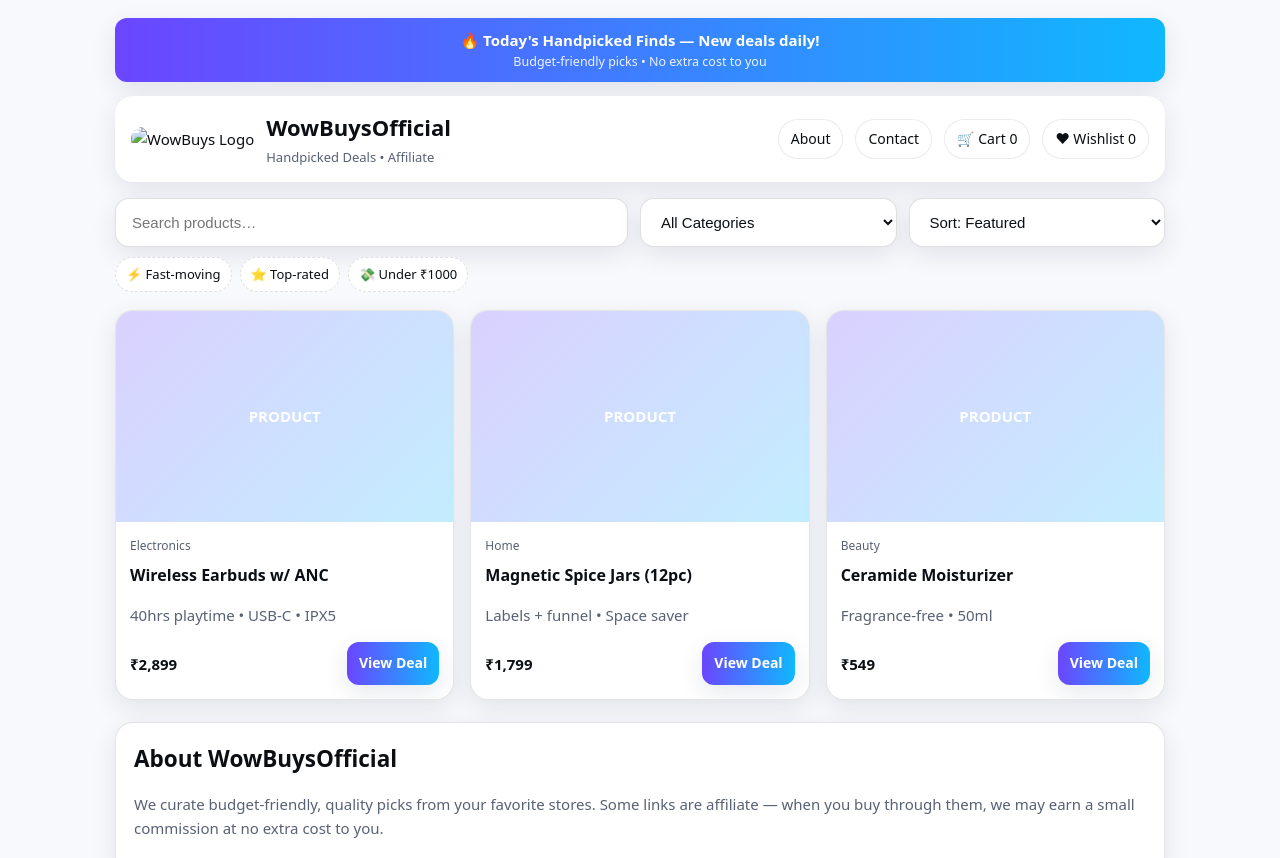
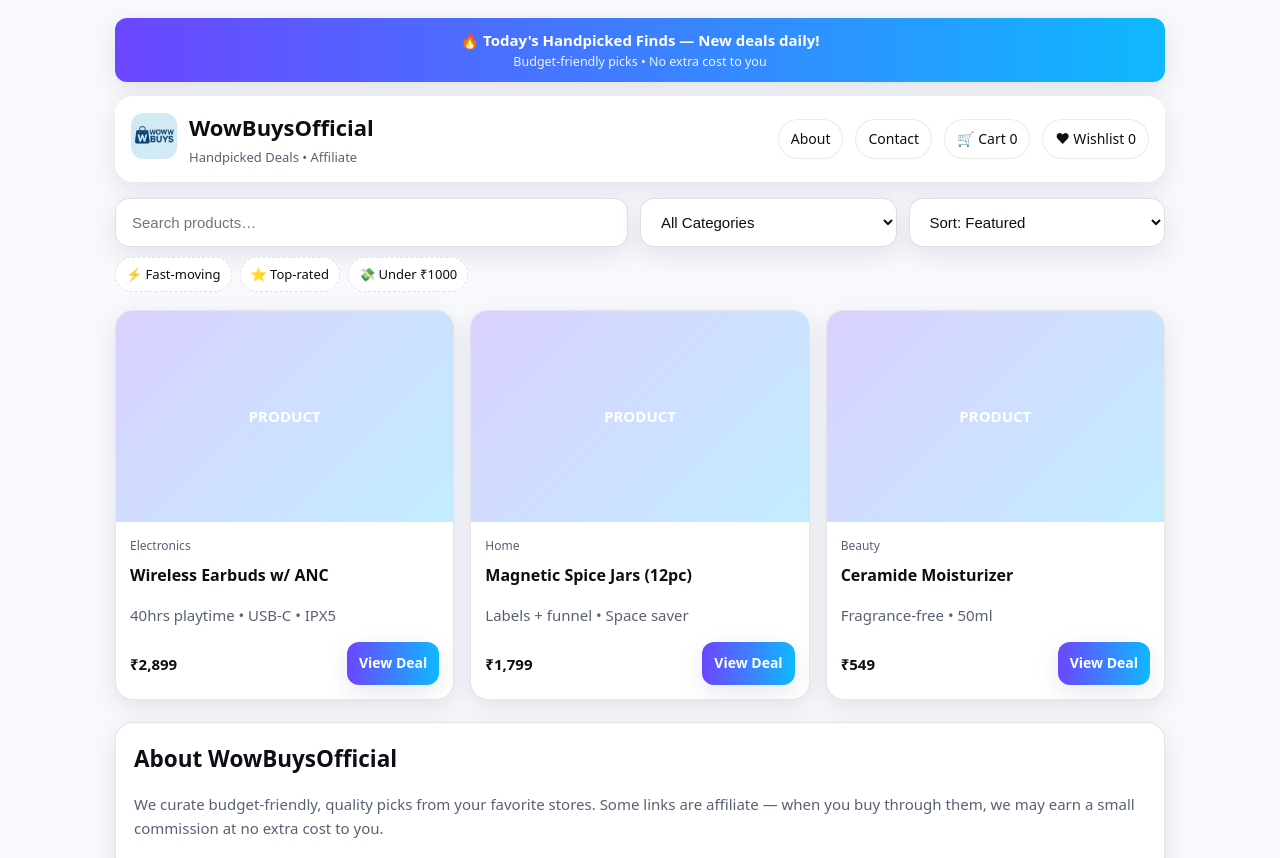
Before and after one commit to hemayuva308-rgb/wboo, a plain HTML site: page index.html in a window 1280 px wide. Shown: the top 858 px of the page. Drawn offline with Linux system fonts and the light colour scheme.

Commit message:
add logo

```diff
--- a/index.html
+++ b/index.html
@@ -123,7 +123,7 @@
     <!-- ✅ Only one header, with Cart & Wishlist -->
     <header class="header">
       <div class="brand">
-        <div class="logo"><img src="c:\Users\hema\Downloads\wowwbuys logo.png" alt="WowBuys Logo"></div>
+        <div class="logo"><img src="wowwbuys logo.png" alt="WowBuys Logo"></div>
         <div>
           <h1 class="title">WowBuysOfficial</h1>
           <div class="sub">Handpicked Deals • Affiliate</div>
```
Also changed, not shown: wowwbuys logo.png (added).
